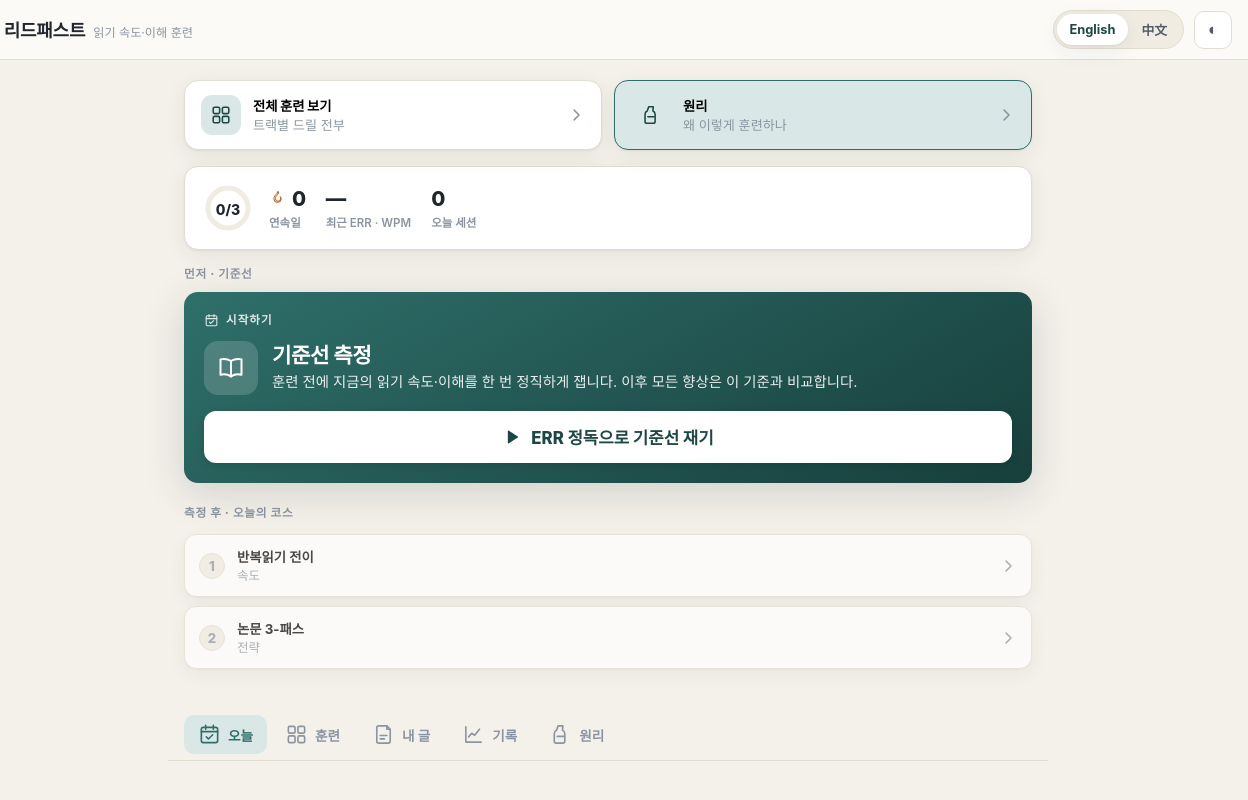
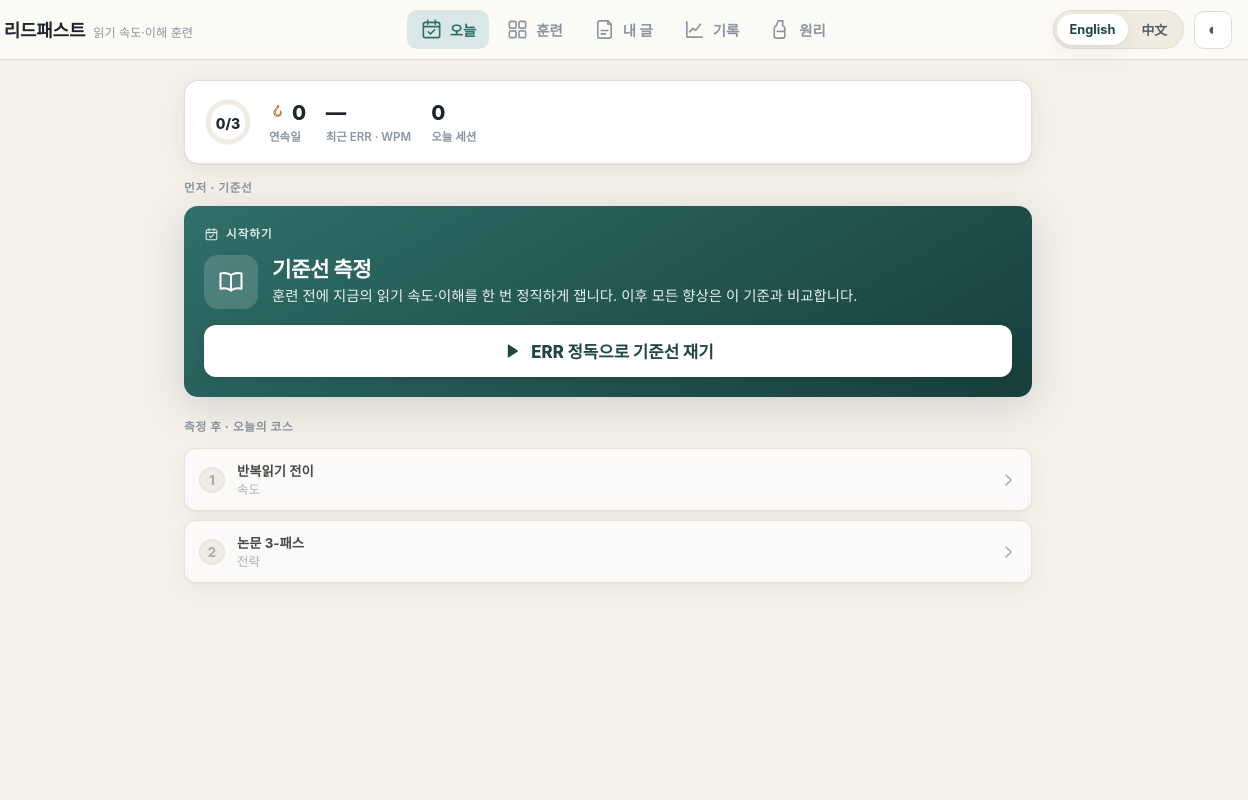
Before and after one commit to seunghoonchoi-phd/reading-trainer, a plain HTML site: page index.html in a window 1280 px wide. Shown: the full height of the page, 32-1280 px from the left. Drawn offline with Linux system fonts and the light colour scheme.

Commit message:
nav: 탭 메뉴를 상단 헤더로 통합(데스크톱 인라인/모바일 하단 유지) + 홈 메뉴카드 제거 + SW v8

```diff
--- a/css/styles.css
+++ b/css/styles.css
@@ -88,7 +88,7 @@ body {
 .appbar__title { font-weight: 800; letter-spacing: -.01em; font-size: 1.12rem; }
 .appbar__sub { color: var(--ink-faint); font-size: .76rem; white-space: nowrap; }
 @media (max-width: 520px) { .appbar__sub { display: none; } }
-.appbar__controls { display: flex; align-items: center; gap: 10px; }
+.appbar__controls { display: flex; align-items: center; gap: 10px; flex: none; }
 
 .seg { display: inline-flex; background: var(--surface-2); border-radius: 999px; padding: 3px; border: 1px solid var(--line); }
 .seg__btn { border: 0; background: transparent; color: var(--ink-soft); font-family: inherit; font-size: .8rem; font-weight: 700; padding: 6px 13px; border-radius: 999px; cursor: pointer; }
@@ -120,11 +120,15 @@ body {
 .tab__lbl { font-size: .68rem; font-weight: 700; }
 .tab.is-active { color: var(--accent); }
 @media (min-width: 760px) {
-  .tabbar { position: sticky; top: 57px; bottom: auto; border-top: 0; border-bottom: 1px solid var(--line); max-width: var(--maxw); margin: 0 auto; background: var(--bg); justify-content: flex-start; gap: 4px; padding: 6px 16px; }
-  .tab { flex: 0 0 auto; flex-direction: row; gap: 7px; padding: 8px 14px; border-radius: 10px; }
-  .tab.is-active { background: var(--accent-soft); }
-  .tab__lbl { font-size: .85rem; }
+  /* nav lives INSIDE the header bar, centered between brand and controls */
+  .tabbar { position: static; flex: 1; justify-content: center; gap: 4px; background: transparent; border: 0; padding: 0; margin: 0; max-width: none; }
+  .tab { flex: 0 0 auto; flex-direction: row; gap: 7px; padding: 8px 13px; border-radius: 10px; }
+  .tab:hover { color: var(--ink); }
+  .tab.is-active { background: var(--accent-soft); color: var(--accent); }
+  .tab__lbl { font-size: .9rem; }
 }
+/* small desktops: drop the tagline so brand + nav + controls fit on one row */
+@media (min-width: 760px) and (max-width: 950px) { .appbar__sub { display: none; } }
 
 /* ---- Cards & layout ---- */
 .card { background: var(--surface); border: 1px solid var(--line); border-radius: var(--radius); padding: 18px; box-shadow: var(--shadow); }
@@ -230,17 +234,6 @@ body {
 .linkrow a:hover { text-decoration: underline; }
 .linkrow .icon svg { width: 16px; height: 16px; }
 
-/* top menu cards (전체 훈련 보기 · 원리) */
-.menu-grid { display: grid; grid-template-columns: 1fr 1fr; gap: 12px; margin-bottom: 16px; }
-@media (max-width: 520px) { .menu-grid { grid-template-columns: 1fr; } }
-.menucard { display: flex; align-items: center; gap: 12px; width: 100%; text-align: left; background: var(--surface); border: 1px solid var(--line); border-radius: var(--radius); padding: 14px 16px; cursor: pointer; font-family: inherit; box-shadow: var(--shadow); transition: border-color .12s ease, transform .04s ease; }
-.menucard:hover { border-color: var(--accent); }
-.menucard:active { transform: translateY(1px); }
-.menucard--accent { background: var(--accent-soft); border-color: var(--accent); }
-.menucard__body { display: flex; flex-direction: column; min-width: 0; flex: 1; }
-.menucard__name { font-weight: 800; letter-spacing: -.01em; }
-.menucard__sub { font-size: .82rem; color: var(--ink-faint); }
-.menucard__chev { color: var(--ink-faint); margin-left: auto; flex: none; }
 
 /* ---- Progress: skill radar + tiers ---- */
 .radar-wrap { display: grid; grid-template-columns: minmax(0,1.05fr) minmax(0,1fr); gap: 14px 18px; align-items: center; }
--- a/index.html
+++ b/index.html
@@ -27,6 +27,13 @@
       <span class="appbar__title">리드패스트</span>
       <span class="appbar__sub">읽기 속도·이해 훈련</span>
     </div>
+    <nav class="tabbar" aria-label="주 메뉴">
+      <button class="tab is-active" data-route="home" type="button"><span class="tab__ico">◎</span><span class="tab__lbl">오늘</span></button>
+      <button class="tab" data-route="train" type="button"><span class="tab__ico">▦</span><span class="tab__lbl">훈련</span></button>
+      <button class="tab" data-route="mytexts" type="button"><span class="tab__ico">▤</span><span class="tab__lbl">내 글</span></button>
+      <button class="tab" data-route="progress" type="button"><span class="tab__ico">▲</span><span class="tab__lbl">기록</span></button>
+      <button class="tab" data-route="theory" type="button"><span class="tab__ico">✦</span><span class="tab__lbl">원리</span></button>
+    </nav>
     <div class="appbar__controls">
       <div class="seg" role="group" aria-label="훈련 대상 언어">
         <button class="seg__btn is-active" data-lang="en" type="button">English</button>
@@ -38,14 +45,6 @@
 
   <main id="view" tabindex="-1" class="view"></main>
 
-  <nav class="tabbar" aria-label="주 메뉴">
-    <button class="tab is-active" data-route="home" type="button"><span class="tab__ico">◎</span><span class="tab__lbl">오늘</span></button>
-    <button class="tab" data-route="train" type="button"><span class="tab__ico">▦</span><span class="tab__lbl">훈련</span></button>
-    <button class="tab" data-route="mytexts" type="button"><span class="tab__ico">▤</span><span class="tab__lbl">내 글</span></button>
-    <button class="tab" data-route="progress" type="button"><span class="tab__ico">▲</span><span class="tab__lbl">기록</span></button>
-    <button class="tab" data-route="theory" type="button"><span class="tab__ico">✦</span><span class="tab__lbl">원리</span></button>
-  </nav>
-
   <script type="module" src="js/app.js"></script>
 </body>
 </html>
--- a/js/app.js
+++ b/js/app.js
@@ -188,18 +188,7 @@ function renderHome() {
       icon('chevron', { size: 18, cls: 'step__chev' }));
   });
 
-  const menuCard = (cls, ico, name, sub, route) => h('button', { class: 'menucard' + cls, onClick: () => go(route) },
-    h('span', { class: 'iconchip' }, icon(ico)),
-    h('span', { class: 'menucard__body' },
-      h('span', { class: 'menucard__name' }, name),
-      h('span', { class: 'menucard__sub' }, sub)),
-    icon('chevron', { size: 18, cls: 'menucard__chev' }));
-  const menu = h('div', { class: 'menu-grid' },
-    menuCard('', 'train', '전체 훈련 보기', '트랙별 드릴 전부', 'train'),
-    menuCard(' menucard--accent', 'theory', '원리', '왜 이렇게 훈련하나', 'theory'));
-
   mount(view, h('div', { class: 'fade-in' },
-    menu,
     status,
     h('p', { class: 'track-label', style: { marginTop: '16px' } }, hasBaseline ? '오늘의 훈련' : '먼저 · 기준선'),
     heroNode,
--- a/sw.js
+++ b/sw.js
@@ -1,5 +1,5 @@
 // ===== service worker — offline app shell =====
-const CACHE = 'readfast-v7';
+const CACHE = 'readfast-v8';
 const ASSETS = [
   './', './index.html', './css/styles.css',
   './js/app.js', './js/icons.js', './js/util.js', './js/store.js', './js/content.js', './js/theory.js',
```
